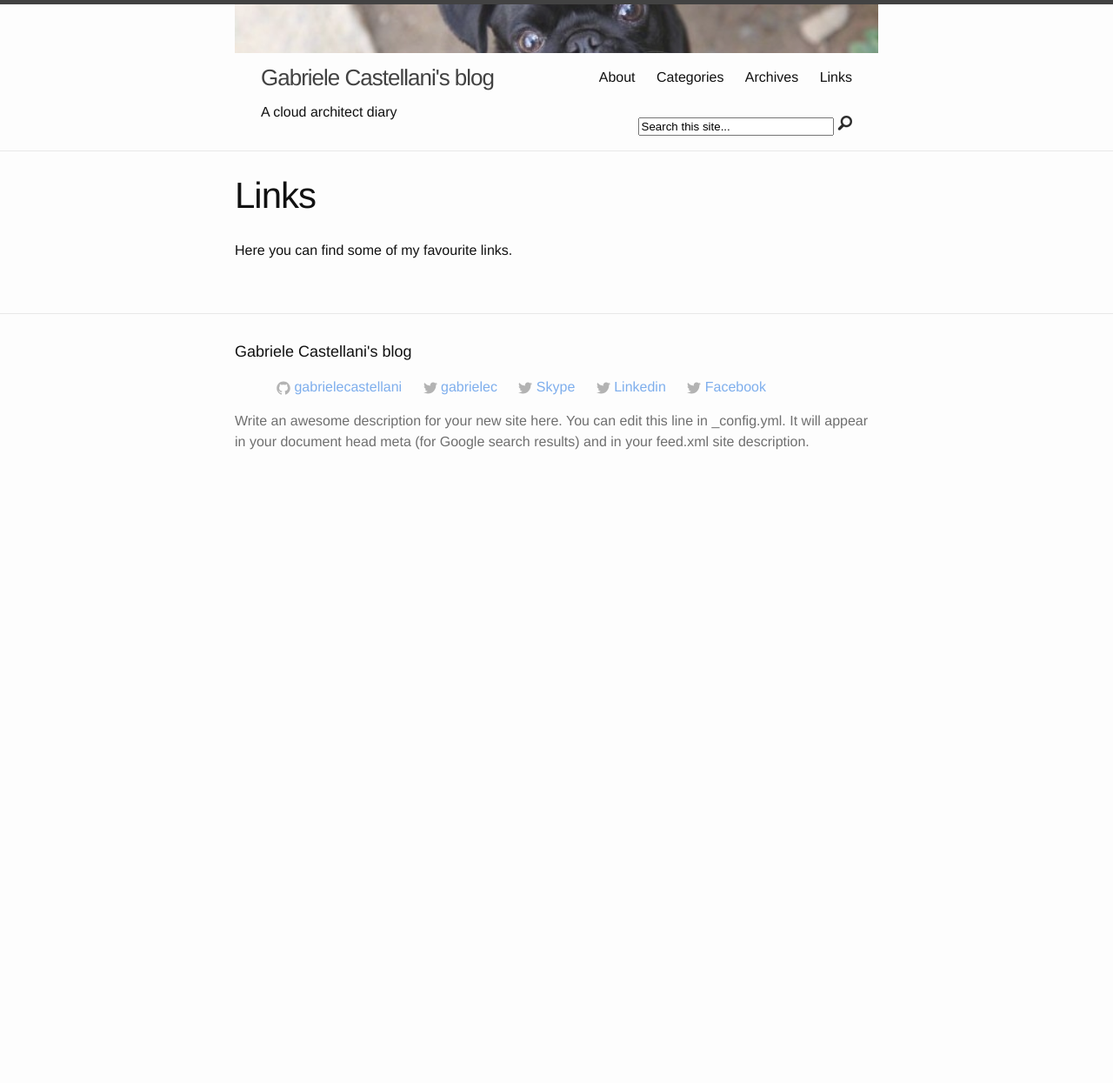
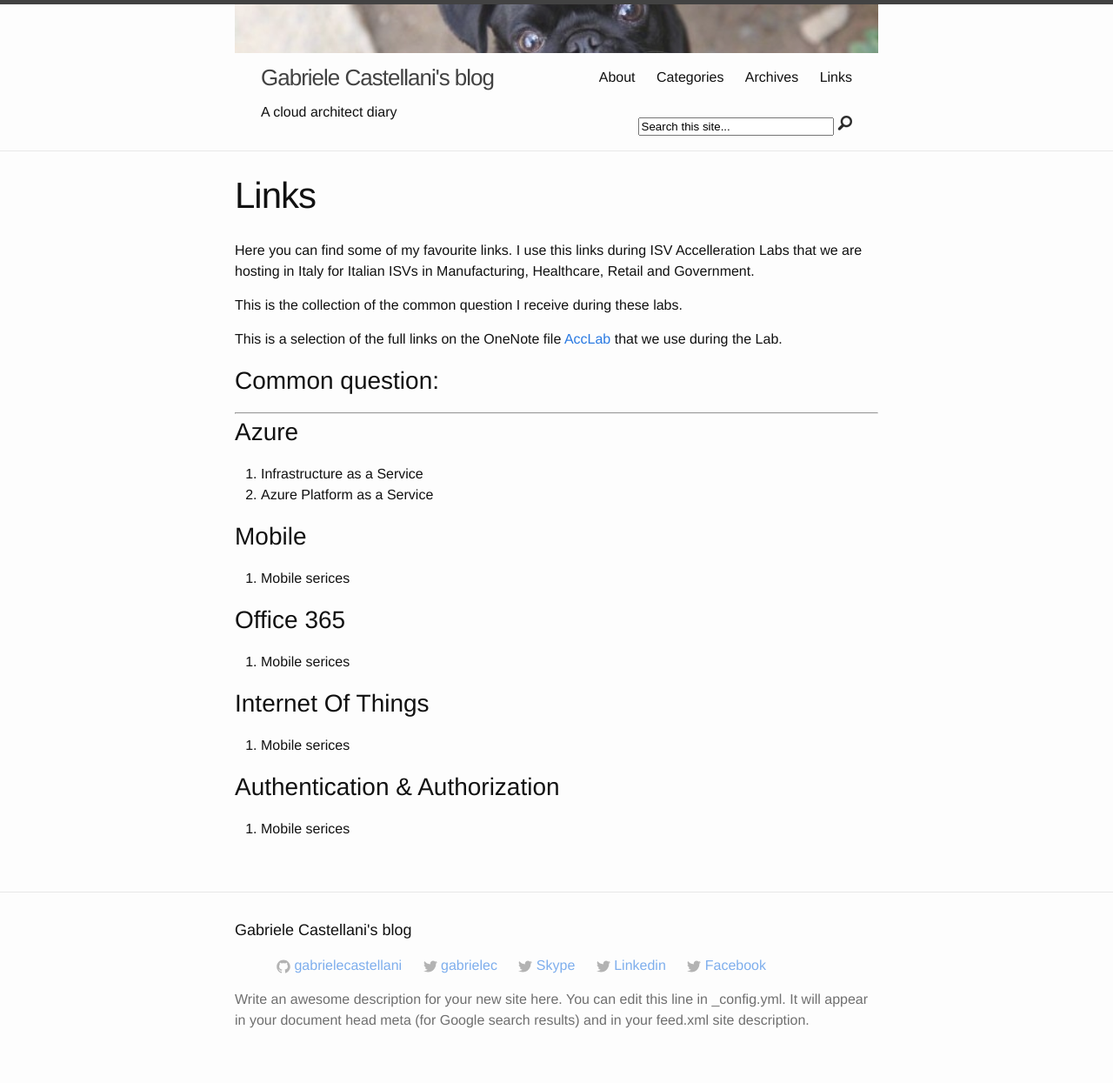
Before and after one commit to GabrieleCastellani/gabrielecastellani.github.io, a Jekyll site: the page built from Links/index.md, in a window 1280 px wide. Shown: the whole page at 87% size. Built offline with Jekyll 4.4.1, drawn with Linux system fonts in a browser that asks for light colours; Markdown is read by kramdown in place of the engine named in the settings; comment, search, counter and statistics services are not loaded; before the commit the page ends 900 px from its top, so only the background shows below that.

```diff
--- a/Links/index.md
+++ b/Links/index.md
@@ -5,3 +5,27 @@
 ---
 
 Here you can find some of my favourite links.
+I use this links during ISV Accelleration Labs that we are hosting in Italy for Italian ISVs in Manufacturing, Healthcare, Retail and Government.
+
+This is the collection of the common question I receive during these labs.
+
+This is a selection of the full links on the OneNote file [AccLab](https://aka.ms/AccLab) that we use during the Lab.
+
+#Common question:
+---------
+
+#Azure
+1. Infrastructure as a Service
+2. Azure Platform as a Service
+
+#Mobile
+1. Mobile serices
+
+#Office 365
+1. Mobile serices
+
+#Internet Of Things
+1. Mobile serices
+
+#Authentication & Authorization
+1. Mobile serices
--- a/_config.yml
+++ b/_config.yml
@@ -16,7 +16,7 @@
 #
 markdown: redcarpet
 permalink: /archive/:year/:month/:day/:title/
-paginate: 10
+paginate: 5
 paginate_path: "page/:num"
 category_dir: categories
 
```
